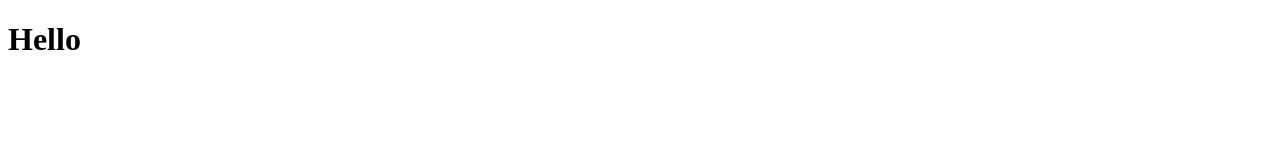
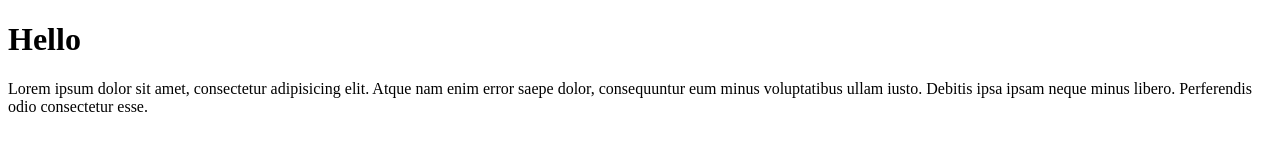
Before and after one commit to Eloisa-R/gittest, a plain HTML site: page index.html in a window 1280 px wide. Drawn offline with Linux system fonts and the light colour scheme.

Commit message:
added paragraph

```diff
--- a/index.html
+++ b/index.html
@@ -6,5 +6,6 @@
 </head>
 <body>
     <h1>Hello</h1>
+    <p>Lorem ipsum dolor sit amet, consectetur adipisicing elit. Atque nam enim error saepe dolor, consequuntur eum minus voluptatibus ullam iusto. Debitis ipsa ipsam neque minus libero. Perferendis odio consectetur esse.</p>
 </body>
 </html>
```
